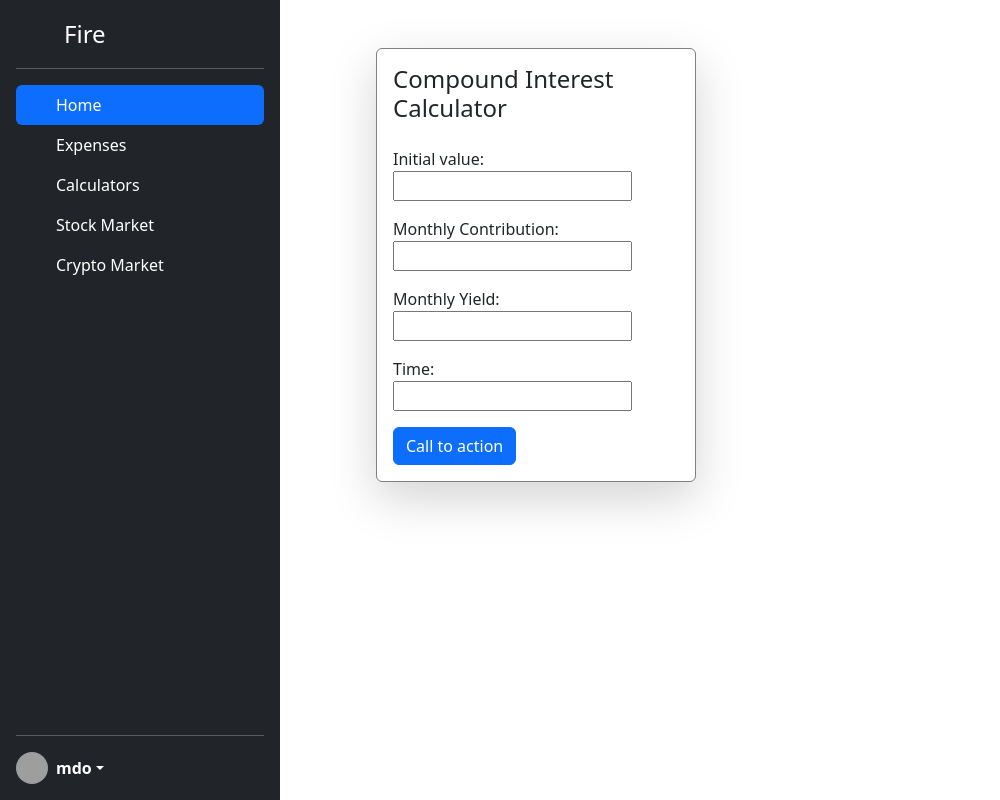
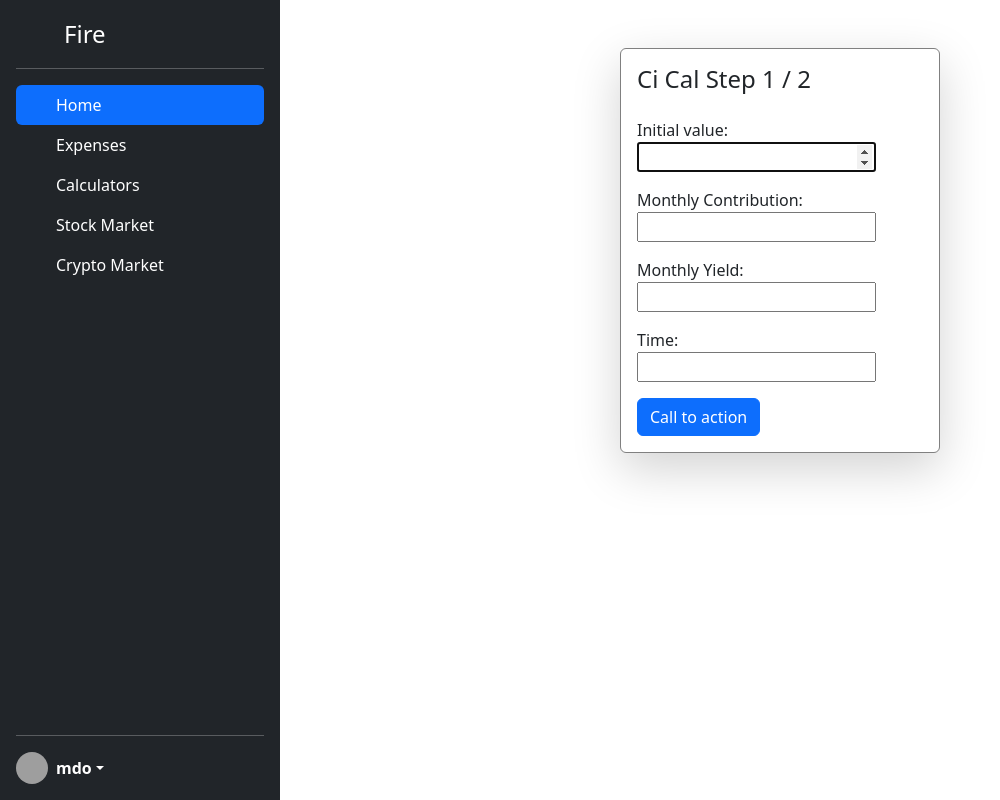
Before and after one commit to danielflorencio/fire-desktop, a React (Vite) app: page /CompoundInterestCalculator in a window 1280 px wide. Shown: the whole page, without its empty margins (0-1000 px from the left). Built offline with nearby package versions, Linux system fonts and the light colour scheme; grey boxes are pictures that could not be loaded.

Commit message:
form almost working

```diff
--- a/src/App.css
+++ b/src/App.css
@@ -19,6 +19,7 @@ main {
     border-radius: 8px;
     display: flex;
     flex-direction: column;
+    margin: auto;
 }
 label {
     display: block;
--- a/src/components/CiCalc/CiCalc.tsx
+++ b/src/components/CiCalc/CiCalc.tsx
@@ -1,16 +1,106 @@
 import { useState, ChangeEvent, FC, FormEvent } from "react"
+import { useMultiStepForm } from "../../customHooks/useMultiStepForm";
 import Button from "../Button/Button"
+import CiGraph from '../AnswerGraph/CiGraph'
+import { Next } from "react-bootstrap/esm/PageItem";
+
+// Stopped the class at 9:30
 
 type FormData = {
-    initialAmount: number;
+    initialAmount: number,
+    monthlyInvestment: number
 }
 
-const INITIAL_DATA = {
-    initialAmount: 0
+const INITIAL_DATA: FormData = {
+    initialAmount: 0,
+    monthlyInvestment: 0
 }
 
 export default function CiCalculator({initialAmount}: FormData){
     const [data, setData] = useState(INITIAL_DATA)
+    function updateFields(fields: Partial<FormData>){ // The Partial type allows you to use only a partial version of another certain type.
+        setData(prev => {
+            return { ...prev, fields} // This function takes the previous data from the last field render and overrides that data with the new data.
+        })
+    }
+    const { steps, currentStepIndex, step, isAnswerStep, back, next } = useMultiStepForm([
+    <CiForm {...data} updateFields={updateFields}/>,
+    <CiGraph {...data}/>]) // Passing the data to all components
+
+
+    function handleSubmit(e: FormEvent){
+        e.preventDefault()
+        next()
+    }
+
+    return(
+        <div className='box-content-container shadow-lg p-3 mb-5 bg-white rounded'>
+            <h4>Ci Cal Step {currentStepIndex + 1} / {steps.length}</h4>
+            {/* {step} */}
+            <form onSubmit={handleSubmit}>
+                <label>Initial value: <input type='number' autoFocus required></input></label>
+                <label>Monthly Contribution: <input type='number' required></input></label>
+                <label>Monthly Yield: <input type='number' required></input></label>
+                <label>Time: <input type='number' required></input></label>
+                <button type='submit' className="btn btn-primary">Call to action</button>
+            </form>
+            {isAnswerStep && <button onClick={back}>New Simulation</button>}
+        </div>
+    )
+}
+
+
+type SimulationData = {
+    initialAmount: number,
+    monthlyInvestment: number
+}
+
+type SimulationFormProps = SimulationData & {
+    updateFields: (fields: Partial<SimulationData>) => void
+}
+
+function CiForm({initialAmount, updateFields} : SimulationFormProps){
+
+    return(
+        <form onSubmit={handleSubmit}>
+            <label>Initial value: <input type='number' value={initialAmount} autoFocus required></input></label>
+            {/* <label>Monthly Contribution: <input type='number' required></input></label>
+            <label>Monthly Yield: <input type='number' required></input></label>
+            <label>Time: <input type='number' required></input></label> */}
+            <button type='submit' className="btn btn-primary">Call to action</button>
+        </form>
+    )
+}
+
+
+
+
+interface Props {
+    result: number;
+    months: number;
+}
+export const Answer: FC<Props> = ({result, months}) => {
+
+    // The piece of code below sets the type of the state.
+
+    const [howGood, setHowGood] = useState<string | null>("Great") // Using '| null' on the type makes it so the null stype is also accepted, even though the state type is not boolean.
+
+    return (
+        <div>
+            <h2>The result is {result}</h2>
+            <h2>The time taken was {months} months</h2>
+        </div>
+    )
+}
+
+// function CiForm({initialAmount} : SimulationFormProps){
+
+
+
+
+
+
+    // const [data, setData] = useState(INITIAL_DATA)
     // let [initialAmount, setinitialAmount] = useState<number>(0)
     // let [monthlyInvestment, setmonthlyInvestment] = useState<number>(0)
     // let [howLong, sethowLong] = useState<number>(0)
@@ -31,56 +121,44 @@ export default function CiCalculator({initialAmount}: FormData){
     // }
 
     // function handleinitialAmountChange(e: InputEvent){
-    //     setinitialAmount(e.target.value);
-    // }
+//     //     setinitialAmount(e.target.value);
+//     // }
 
-    function onSubmit(e: FormEvent){
-        e.preventDefault();
-        // setinitialAmount(e.target.value)
-    }
-
-
-
-    return(
-        <div className='box-content-container shadow-lg p-3 mb-5 bg-white rounded'>
-            <h4>Compound Interest Calculator</h4>
-            <form>
-                <label>Initial value: <input type='number' value={initialAmount}></input></label>
-                <label>Monthly Contribution: <input type='number'></input></label>
-                <label>Monthly Yield: <input type='number'></input></label>
-                <label>Time: <input type='number'></input></label>
-                <button type='submit' className="btn btn-primary">Call to action</button>
-            </form>
-        </div>
-    )
-}
-
-interface Props {
-    result: number;
-    months: number;
-}
-export const Answer: FC<Props> = ({result, months}) => {
-
-    // The piece of code below sets the type of the state.
-
-    const [howGood, setHowGood] = useState<string | null>("Great") // Using '| null' on the type makes it so the null stype is also accepted, even though the state type is not boolean.
-
-    return (
-        <div>
-            <h2>The result is {result}</h2>
-            <h2>The time taken was {months} months</h2>
-        </div>
-    )
-}
+//     function handleSubmit(e: FormEvent){
+//         e.preventDefault()
+//         Next()
+//     }
+//     return(
+//         <form onSubmit={handleSubmit}>
+//             <label>Initial value: <input type='number' autoFocus required></input></label>
+//             <label>Monthly Contribution: <input type='number' required></input></label>
+//             <label>Monthly Yield: <input type='number' required></input></label>
+//             <label>Time: <input type='number' required></input></label>
+//             <button type='submit' className="btn btn-primary">Call to action</button>
+//         </form>
+//     )
+// }
 
 
 
 
+// interface Props {
+//     result: number;
+//     months: number;
+// }
+// export const Answer: FC<Props> = ({result, months}) => {
 
+//     // The piece of code below sets the type of the state.
 
+//     const [howGood, setHowGood] = useState<string | null>("Great") // Using '| null' on the type makes it so the null stype is also accepted, even though the state type is not boolean.
 
-
-
+//     return (
+//         <div>
+//             <h2>The result is {result}</h2>
+//             <h2>The time taken was {months} months</h2>
+//         </div>
+//     )
+// }
 
 
 
--- a/src/customHooks/useMultiStepForm.ts
+++ b/src/customHooks/useMultiStepForm.ts
@@ -3,6 +3,9 @@
 // Each step is a different component.
 
 // The hook is gonna be responsible to make sure all the states work.
+
+// Class on this hook: https://www.youtube.com/watch?v=uDCBSnWkuH0&t=3s
+
 
 import { ReactElement, useState } from "react";
 
@@ -29,6 +32,8 @@ export function useMultiStepForm(steps: ReactElement[]){
     return { // Notice that ts file returns aways need {} and not () different from tsx or jsx.
         currentStepIndex,
         step: steps[currentStepIndex],
+        steps,
+        isAnswerStep: currentStepIndex === 1,
         goTo,
         next,
         back,
```
